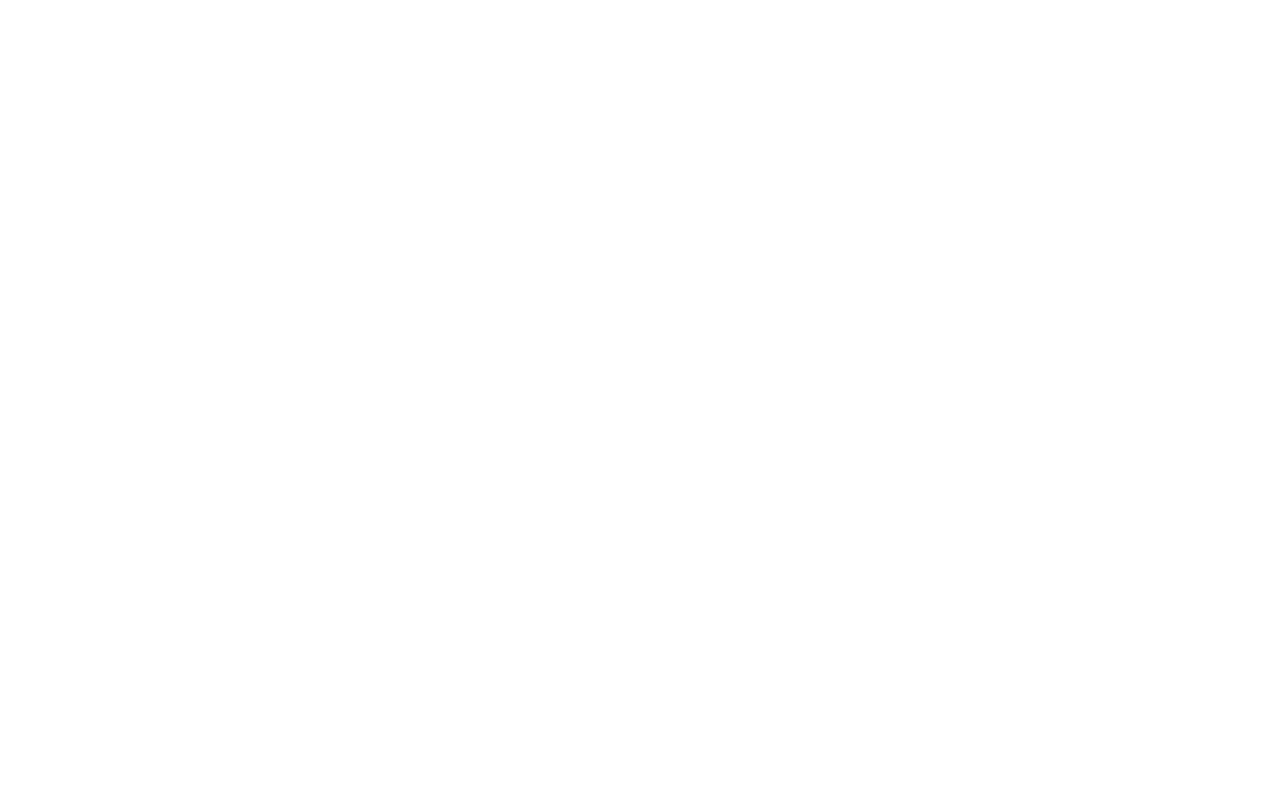
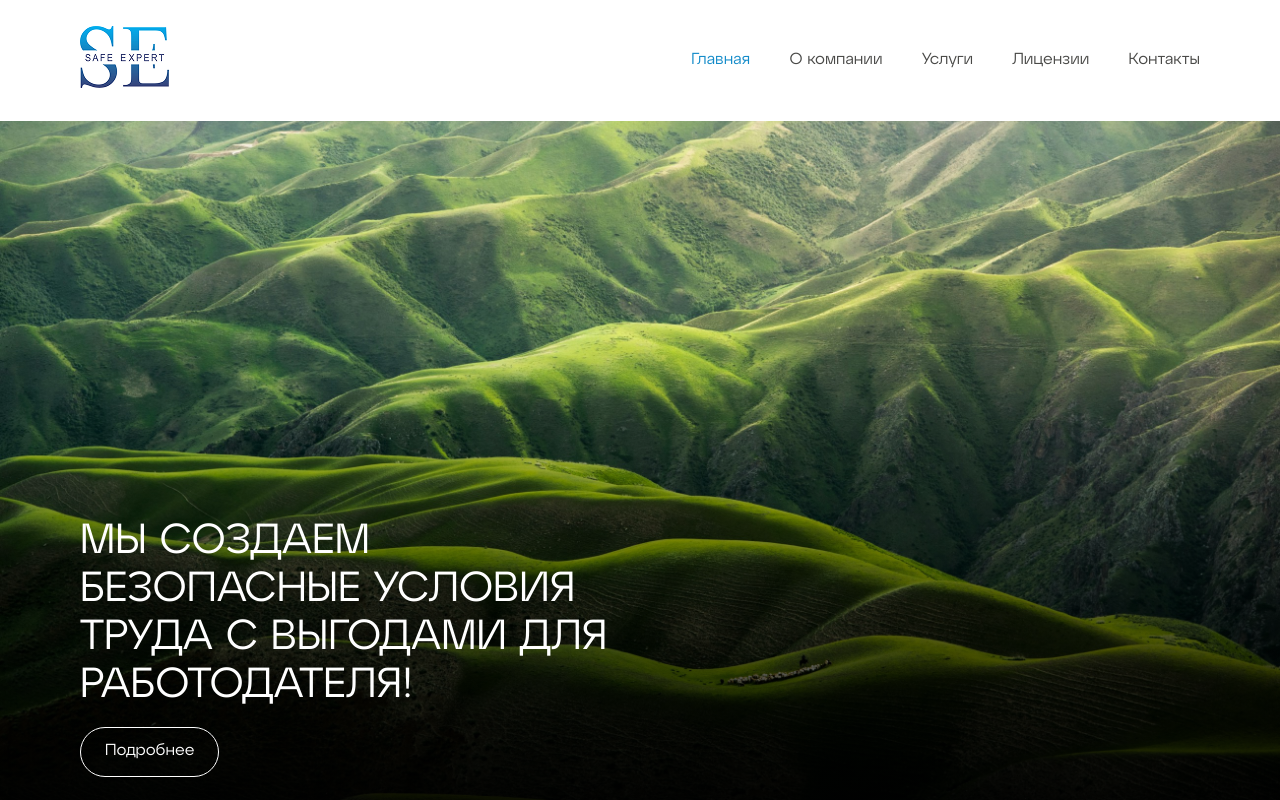
Before and after one commit to DonJuvn/safe-expert, a React (Create React App) app: page / in a window 1280 px wide. Shown: the top 800 px of the page. Built offline with nearby package versions, Linux system fonts and the light colour scheme.

Commit message:
zagruzil

```diff
--- a/src/App.js
+++ b/src/App.js
@@ -19,7 +19,7 @@
 function App() {
    return (
       <>
-         {/* <Header />
+         <Header />
          <Routes>
             <Route path="/" element={<Main bgImage="/img/MainBg.png" />} />
             <Route
@@ -36,7 +36,7 @@
             />
          </Routes>
 
-         <Footer /> */}
+         <Footer />
       </>
    );
 }
```
